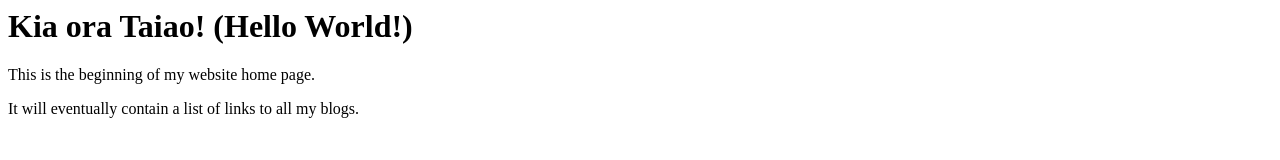
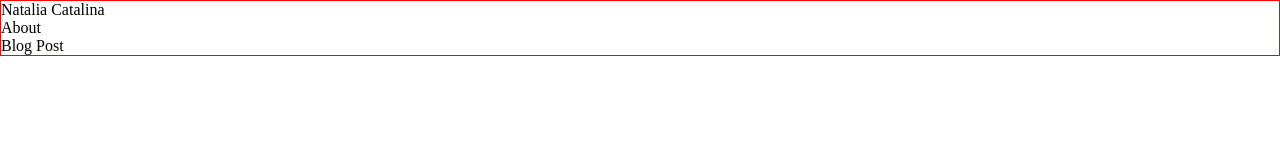
Before and after one commit to NataliaCatalina/NataliaCatalina.github.io, a plain HTML site: page index.html in a window 1280 px wide. Drawn offline with Linux system fonts and the light colour scheme.

Commit message:
work in progress - nav

```diff
--- a/index.html
+++ b/index.html
@@ -1,9 +1,23 @@
-<html>
-  <head>
-    <title>My blog</title>
-  <body>
-    <h1>Kia ora Taiao! (Hello World!)</h1>
-    <p> This is the beginning of my website home page.</p>
-    <p> It will eventually contain a list of links to all my blogs. </p>
-  </body>
+<!DOCTYPE html>
+<html lang="en">
+<head>
+  <meta charset="UTF-8">
+  <meta http-equiv="X-UA-Compatible" content="IE=edge">
+  <meta name="viewport" content="width=device-width, initial-scale=1.0">
+
+  <!-- My CSS -->
+  <link rel="stylesheet" href="style/main.css">
+  <title>NataliaCatalina Blog</title>
+</head>
+<body>
+  <nav>
+
+    <ul>
+      <li>Natalia Catalina</li>
+      <li>About</li>
+      <li>Blog Post</li>
+    </ul>
+  </nav>
+
+</body>
 </html>
--- /dev/null
+++ b/style/main.css
@@ -0,0 +1,9 @@
+* {
+    margin: 0;
+    padding: 0;
+    box-sizing: border-box;
+}
+
+nav {
+    border: 1px solid red;
+}
```
Also changed, not shown: blog/sprint1-technical.html (+2 -2 lines).
